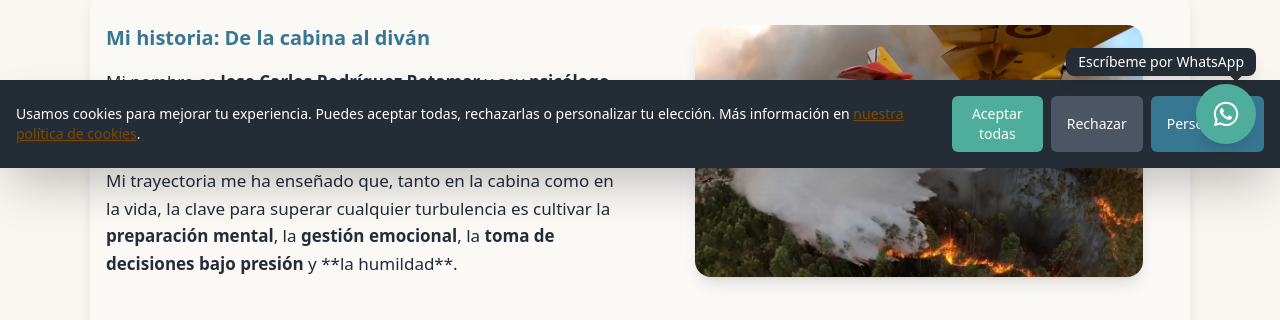
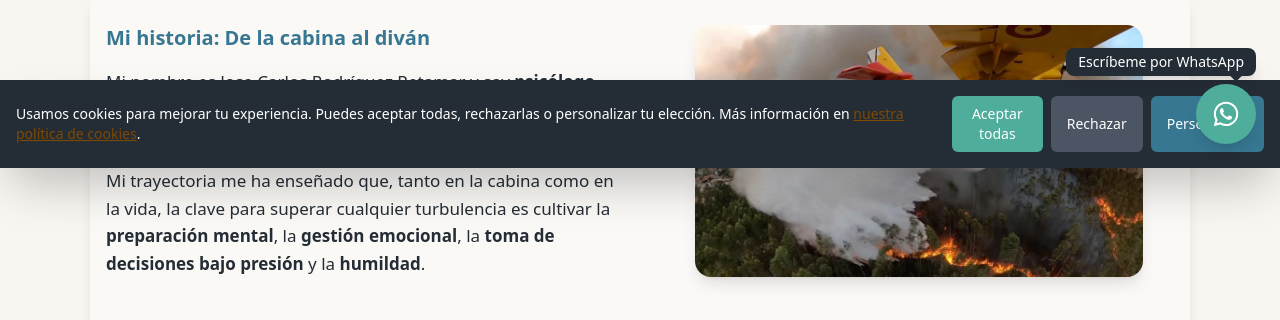
Before and after one commit to psicopiloto/psicopilotopage1, a Next.js app: page /sobre-mi in a window 1280 px wide. Shown: the part 632-952 px from the top of the page. Built offline with nearby package versions, Linux system fonts and the light colour scheme.

Commit message:
Update sobre-mi.js

```diff
--- a/pages/sobre-mi.js
+++ b/pages/sobre-mi.js
@@ -87,10 +87,10 @@ export default function SobreMi() {
             <div>
               <h2 className="text-xl font-semibold mb-4 text-psicopiloto-blue-600">Mi historia: De la cabina al diván</h2>
               <p>
-                Mi nombre es <strong>Jose Carlos Rodríguez Retamar</strong> y soy <strong>psicólogo colegiado nº AO14457 con Habilitación Sanitaria</strong> y <strong>piloto militar</strong>.
+                Mi nombre es Jose Carlos Rodríguez Retamar y soy <strong>psicólogo</strong> colegiado nº AO14457 con Habilitación Sanitaria y <strong>piloto militar</strong>.
               </p>
               <p className="mt-4">
-                Mi trayectoria me ha enseñado que, tanto en la cabina como en la vida, la clave para superar cualquier turbulencia es cultivar la <strong>preparación mental</strong>, la <strong>gestión emocional</strong>, la <strong>toma de decisiones bajo presión</strong> y **la humildad**.
+                Mi trayectoria me ha enseñado que, tanto en la cabina como en la vida, la clave para superar cualquier turbulencia es cultivar la <strong>preparación mental</strong>, la <strong>gestión emocional</strong>, la <strong>toma de decisiones bajo presión</strong> y la <strong>humildad</strong>.
               </p>
             </div>
             <div className="flex justify-center">
```
